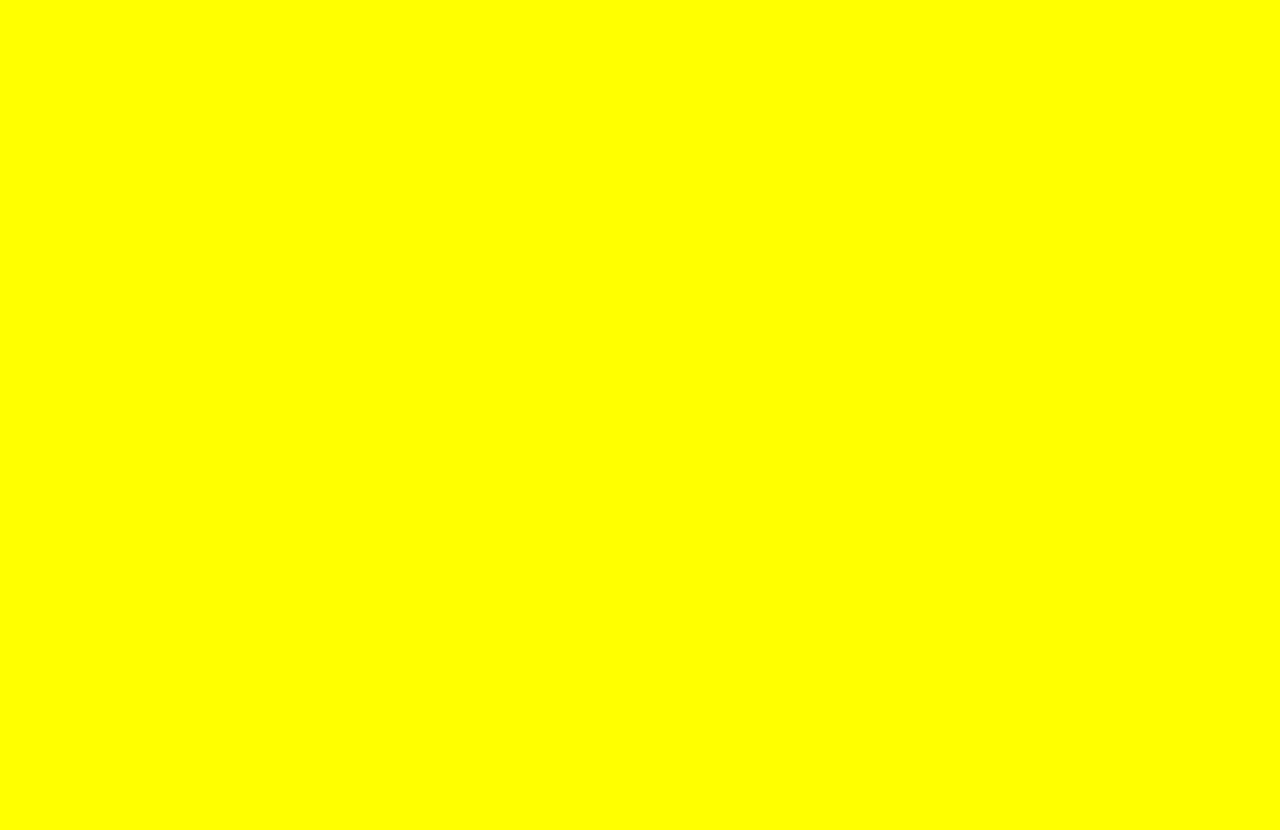
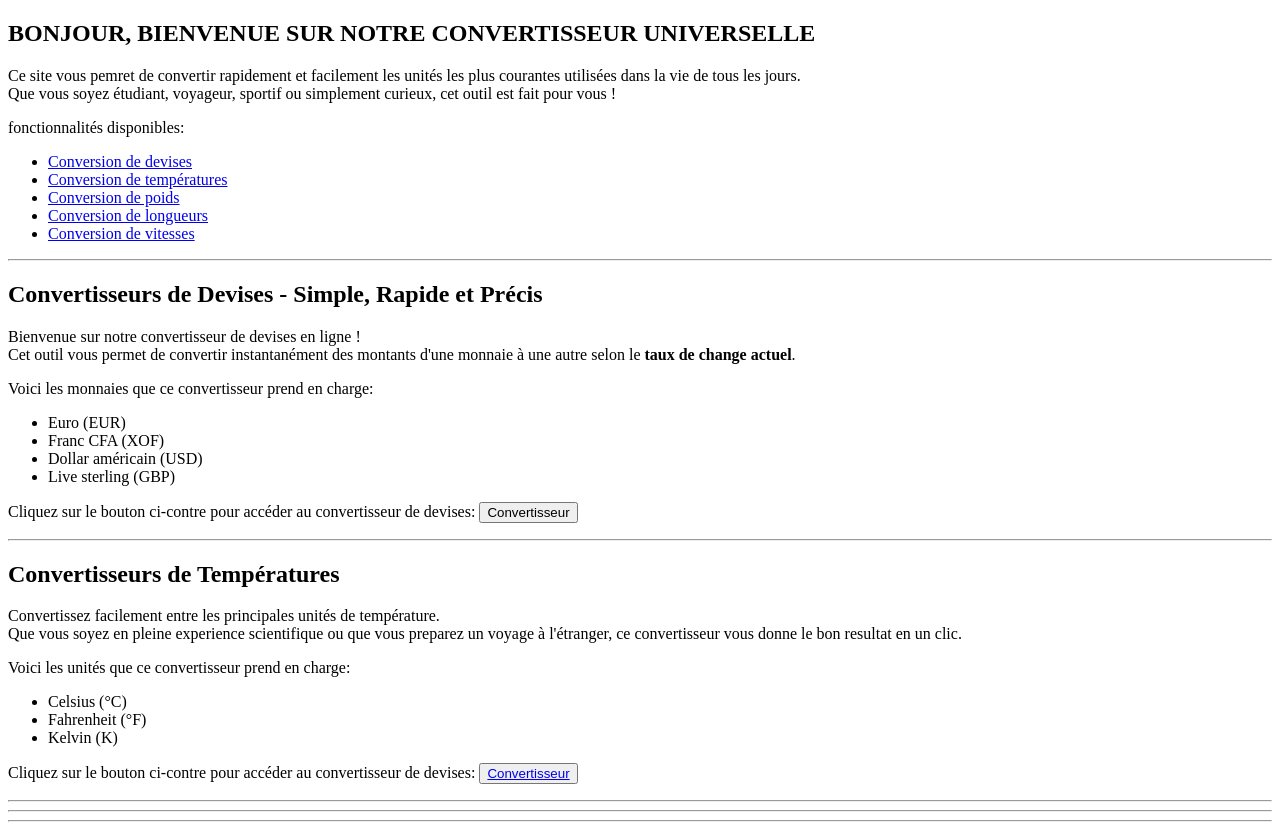
Before and after one commit to leproadams48-oss/convertisseur.unit, a plain HTML site: page index.html in a window 1280 px wide. Before the commit the page ends 800 px from the top, so only its background shows below. Drawn offline with Linux system fonts and the light colour scheme.

Commit message:
Update index.html

```diff
--- a/index.html
+++ b/index.html
@@ -3,10 +3,82 @@
 <head>
     <meta charset="UTF-8">
     <meta name="viewport" content="width=device-width, initial-scale=1.0">
-    <link rel="stylesheet" href="./styles/style.css">
-    <title>Document</title>
+    <title>Convertisseur universelle</title>
 </head>
 <body>
+    <section id="sec1">
+        <div id="bienvenue">
+            <h1>BONJOUR, BIENVENUE SUR NOTRE CONVERTISSEUR UNIVERSELLE</h1>
+            <P>
+                Ce site vous pemret de convertir rapidement et facilement les unités les plus courantes utilisées dans la vie de tous les jours. <br>
+                Que vous soyez étudiant, voyageur, sportif ou simplement curieux, cet outil est fait pour vous !
+            </P>
+        </div>
+        <p>
+            fonctionnalités disponibles:
+            <ul>
+                <li id="1"><a href="#sec2">Conversion de devises</a></li>
+                <li id="2"><a href="#sec3">Conversion de températures</a></li>
+                <li id="3"><a href="#sec4">Conversion de poids</a></li>
+                <li id="4"><a href="#sec5">Conversion de longueurs</a></li>
+                <li id="5"><a href="#sec6">Conversion de vitesses</a></li>
+            </ul>
+        </p>
+    </section>
+    <hr>
+    <section id="sec2">
+        <div id="sec2-id1">
+            <h1>Convertisseurs de Devises - Simple, Rapide et Précis</h1>
+            <p>
+                Bienvenue sur notre convertisseur de devises en ligne ! <br>
+                Cet outil vous permet de convertir instantanément des montants d'une monnaie à une autre selon le <strong>taux de change actuel</strong>.
+            </p>
+        </div>
+        <p>
+            Voici les monnaies que ce convertisseur prend en charge:
+            <ul>
+                <li>Euro (EUR)</li>
+                <li>Franc CFA (XOF)</li>
+                <li>Dollar américain (USD)</li>
+                <li>Live sterling (GBP)</li>
+            </ul>
+        </p>
+        <p>
+            Cliquez sur le bouton ci-contre pour accéder au convertisseur de devises: <button><a>Convertisseur</a></button>
+        </p>
+    </section>
+    <hr>
+    <section id="sec3">
+        <div id="sec2-id1">
+            <h1>Convertisseurs de Températures</h1>
+            <p>
+                Convertissez facilement entre les principales unités de température. <br>
+                Que vous soyez en pleine experience scientifique ou que vous preparez un voyage à l'étranger, ce convertisseur vous donne le bon resultat en un clic.
+            </p>
+        </div>
+        <p>
+            Voici les unités que ce convertisseur prend en charge:
+            <ul>
+                <li>Celsius (°C)</li>
+                <li>Fahrenheit (°F)</li>
+                <li>Kelvin (K)</li>
+            </ul>
+        </p>
+        <p>
+            Cliquez sur le bouton ci-contre pour accéder au convertisseur de devises: <button><a href="pages/">Convertisseur</a></button>
+        </p>
+    </section>
+    <hr>
+    <section id="sec4">
 
+    </section>
+    <hr>
+    <section id="sec5">
+
+    </section>
+    <hr>
+    <section id="sec6">
+
+    </section>
 </body>
 </html>
```
